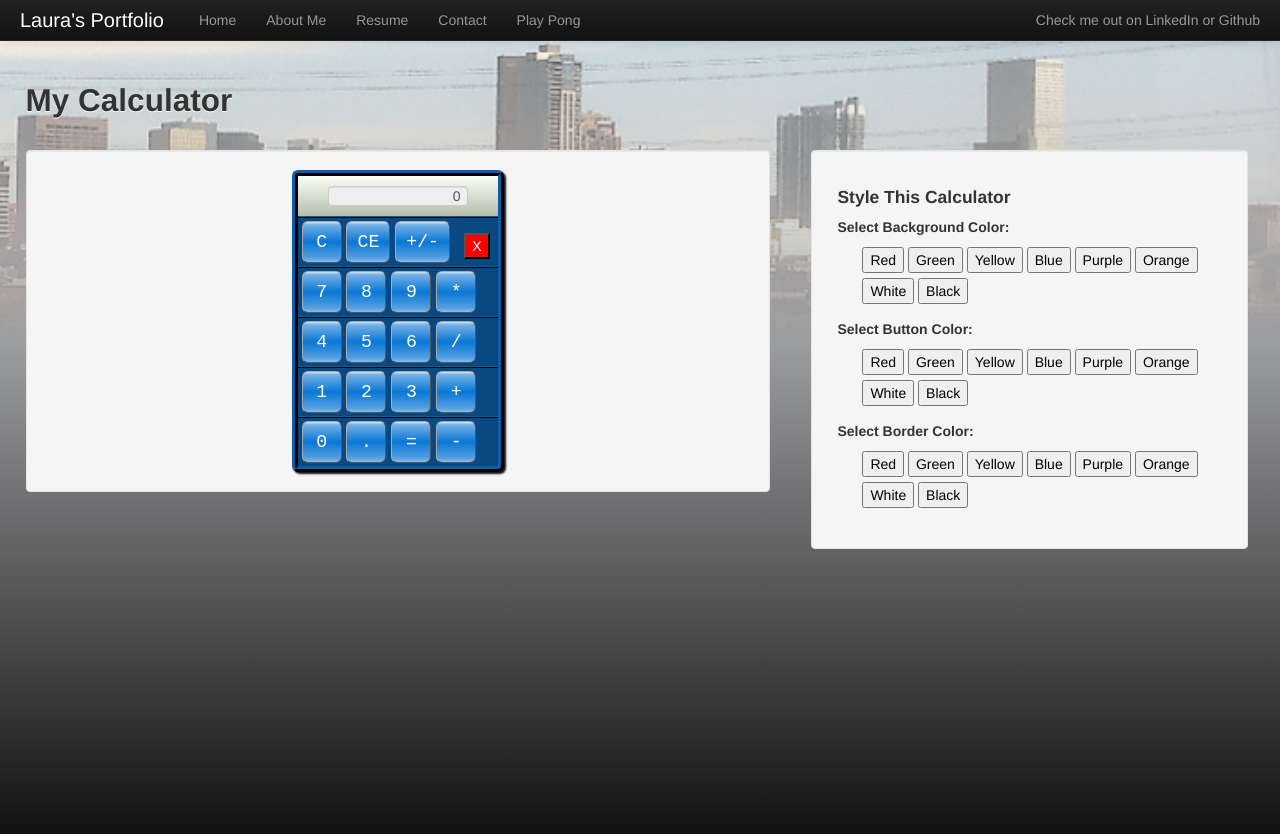
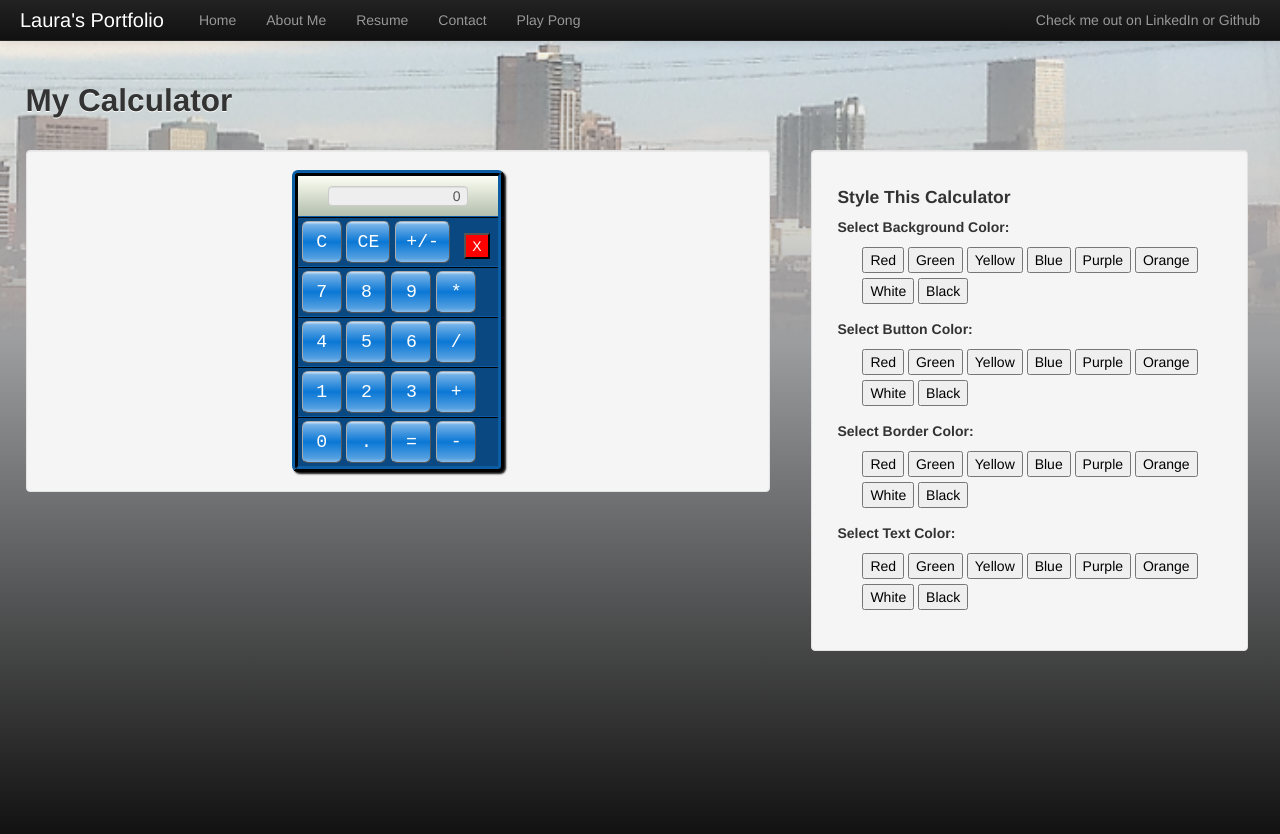
Before and after one commit to LauraR6561/Laurar6561.github.io, a Jekyll site: the page built from calculator.html, in a window 1280 px wide. Shown: the top 834 px of the page. Built offline with Jekyll 4.4.1, drawn with Linux system fonts in a browser that asks for light colours; Markdown is read by kramdown in place of the engine named in the settings.

Commit message:
added js to change text color

```diff
--- a/calculator.html
+++ b/calculator.html
@@ -12,7 +12,7 @@ title: "Laura Rutz"
 <div id="calcbody" class="backgrounddiv">
 
 <div id="mydisplay" class="displaydiv">
-                <input type="text" id="display" name="display" readonly="true" value="0" class="numValue">
+                <input type="text" id="display" name="display" readonly="true" value="0" class="numValue numColor">
 </div>
 
 <div id="buttonRow1" class="calcRow calcRowColor">
@@ -105,4 +105,17 @@ title: "Laura Rutz"
             <li><button type="button" class="colorButtons blackButton" onclick="borderColor.black()">Black</button></li>
         </ul>
     </div>
+    <div id="number-colors">
+        <p><strong>Select Text Color:</strong></p>
+        <ul class="feature-options">
+            <li><button type="button" class="colorButtons redButton" onclick="numColor.red()">Red</button></li>
+            <li><button type="button" class="colorButtons greenButton" onclick="numColor.green()">Green</button></li>
+            <li><button type="button" class="colorButtons yellowButton" onclick="numColor.yellow()">Yellow</button></li>
+            <li><button type="button" class="colorButtons blueButton" onclick="numColor.blue()">Blue</button></li>
+            <li><button type="button" class="colorButtons purpleButton" onclick="numColor.purple()">Purple</button></li>
+            <li><button type="button" class="colorButtons orangeButton" onclick="numColor.orange()">Orange</button></li>
+            <li><button type="button" class="colorButtons whiteButton" onclick="numColor.white()">White</button></li>
+            <li><button type="button" class="colorButtons blackButton" onclick="numColor.black()">Black</button></li>
+        </ul>
+    </div>
 </div>
--- a/css/calculator.css
+++ b/css/calculator.css
@@ -46,6 +46,10 @@
     padding-right:2px;
 }
 
+.numColor{
+  color:white;
+}
+
 .calcRow{
     display: block;
     border-top-color: #062D4F;
@@ -73,7 +77,6 @@
     list-style:none;
     min-width: 40px;
     border:1px #AAAAAA outset;
-    color:white;
     padding:10px;
     margin-left: 1px;
     text-align: center;
@@ -123,7 +126,6 @@
     background: -ms-linear-gradient(top,  rgba(83,135,225,1) 5%,rgba(207,221,247,1) 49%,rgba(115,158,231,1) 93%); /* IE10+ */
     background: linear-gradient(to bottom,  rgba(83,135,225,1) 5%,rgba(207,221,247,1) 49%,rgba(115,158,231,1) 93%); /* W3C */
     filter: progid:DXImageTransform.Microsoft.gradient( startColorstr='#5387e1', endColorstr='#739ee7',GradientType=0 ); /* IE6-9 */
-
     color: #F1A023;
     -webkit-box-shadow: inset 0 1px 1px rgba(0,0,0,.075), 0 0 8px rgba(253, 180, 71, 0.88);
     -moz-box-shadow: inset 0 1px 1px rgba(0,0,0,.075), 0 0 8px rgba(253, 180, 71, 0.88);
--- a/js/calculator.js
+++ b/js/calculator.js
@@ -181,6 +181,32 @@ window.borderColor = {
         $(".calcRow ").css("border-top-color", "black");
     }
 };
+window.numColor = {
+    red: function(){
+        $(".numColor ").css("color", "#FD0000");
+    },
+    green: function(){
+        $(".numColor ").css("color", "#00FF00");
+    },
+    yellow: function(){
+        $(".numColor ").css("color", "#FFFF00");
+    },
+    blue: function(){
+        $(".numColor ").css("color", "#0A4881");
+    },
+    purple: function(){
+        $(".numColor ").css("color", "#C100C1");
+    },
+    orange: function(){
+        $(".numColor ").css("color", "#FF8906");
+    },
+    white: function(){
+        $(".numColor ").css("color", "white");
+    },
+    black: function(){
+        $(".numColor ").css("color", "black");
+    }
+};
 
 
 
```
